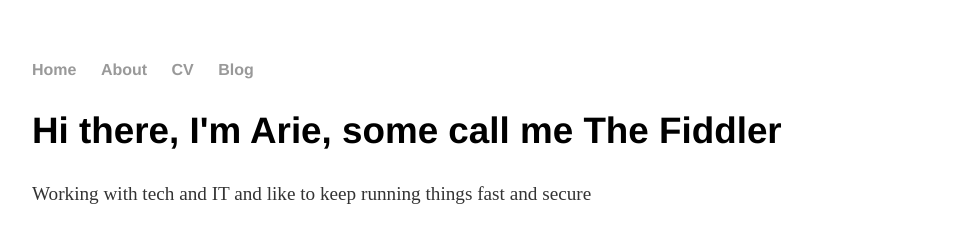
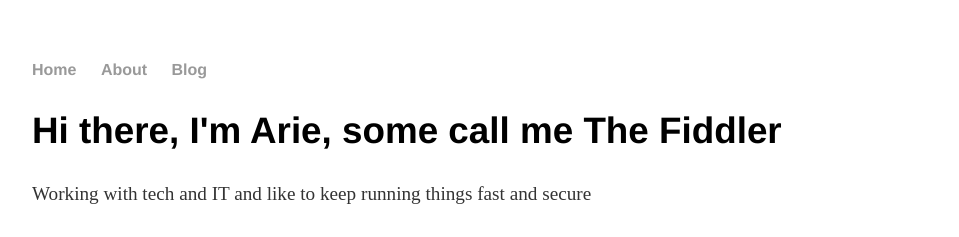
Before and after one commit to T100D/T100D.github.io, a Jekyll site: the page built from index.html, in a window 1280 px wide. Shown: the top 237 px of the page, without its empty margins (160-1119 px from the left). Built offline with Jekyll 4.4.1, drawn with Linux system fonts in a browser that asks for light colours.

```diff
--- a/_layouts/default.html
+++ b/_layouts/default.html
@@ -13,7 +13,7 @@
 <ul>
 <li><a href="/">Home</a></li>
 <li><a href="/about">About</a></li>
-<li><a href="/cv">CV</a></li>
+<!--- <li><a href="/cv">CV</a></li> --->
 <li><a href="/blog">Blog</a></li>
 </ul>
     </nav>
```
